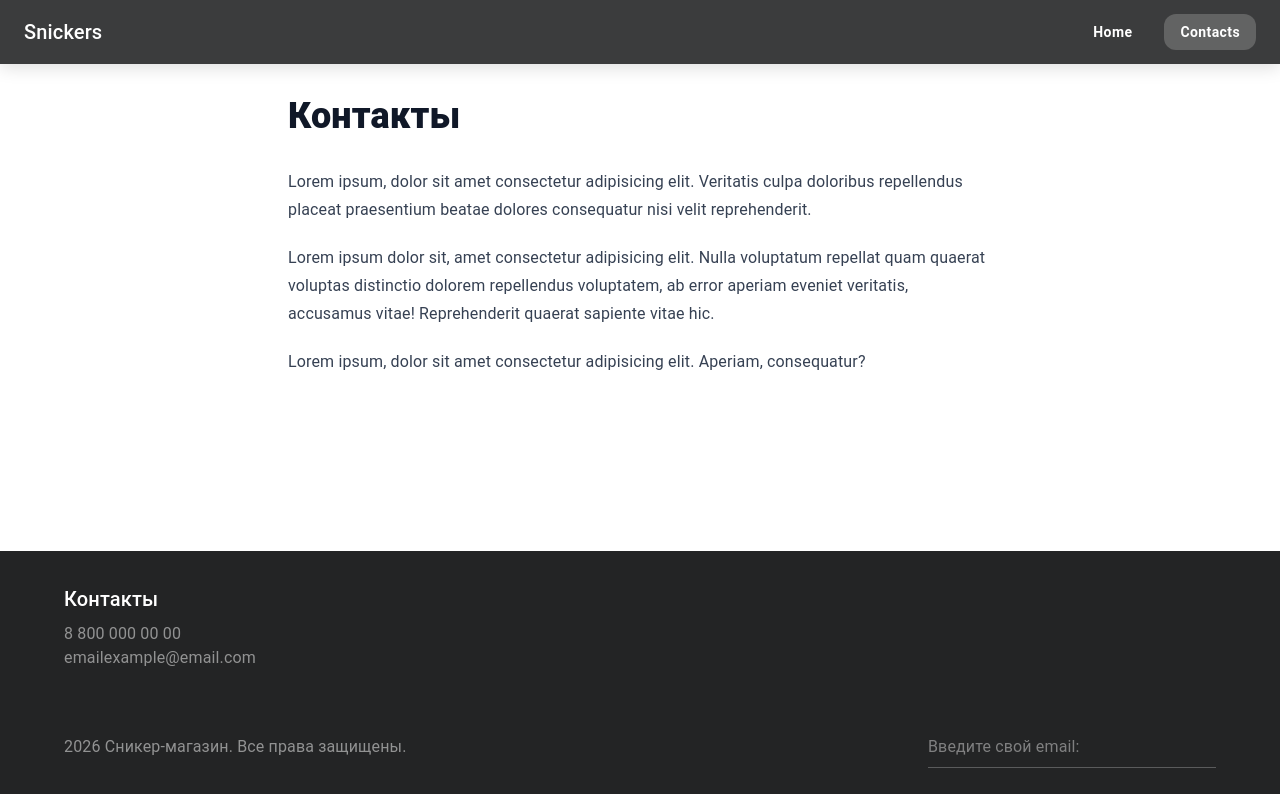
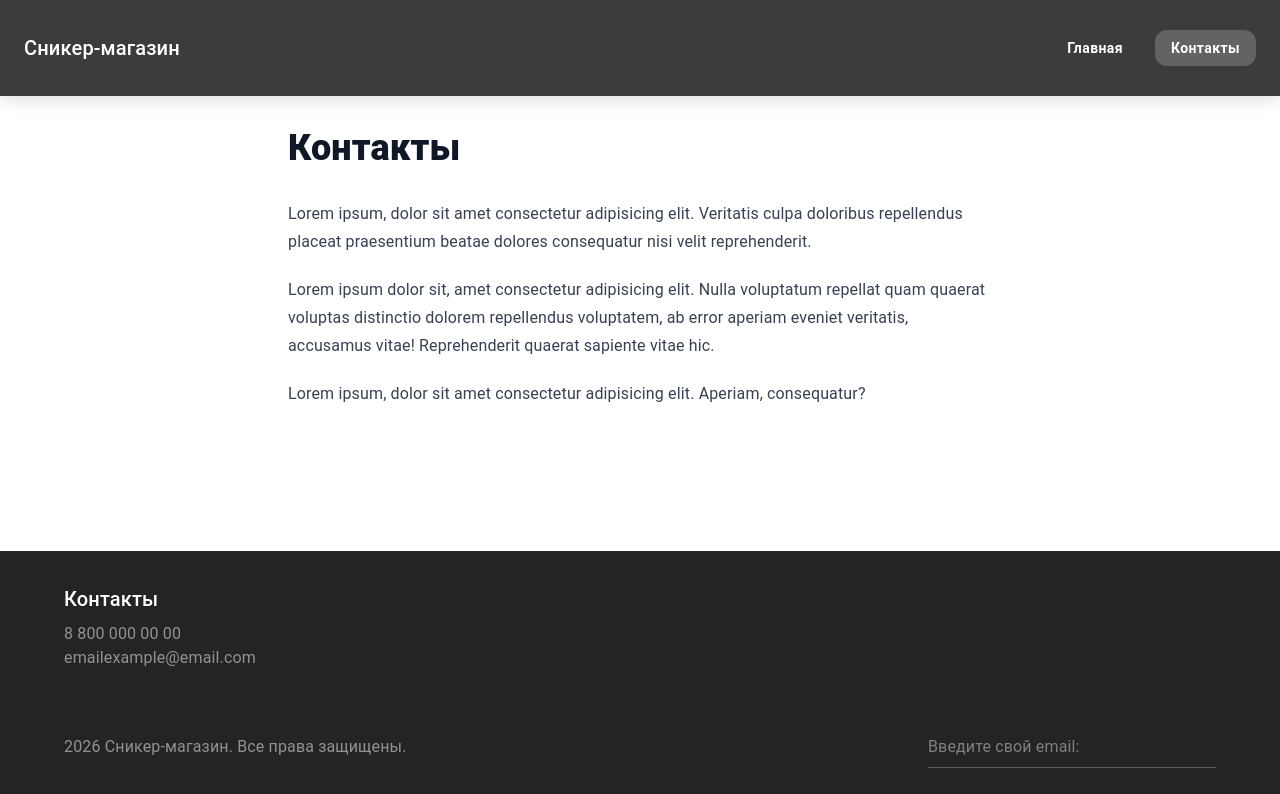
Before and after one commit to ArtemKutsan/react-project-snickers, a React (Vite) app: page /contacts in a window 1280 px wide. Shown: the top 794 px of the page. Built offline with nearby package versions, Linux system fonts and the light colour scheme; no server answers; some icons are missing.

Commit message:
update: обновлены названия ссылок и титул сайта

```diff
--- a/src/components/Nav.jsx
+++ b/src/components/Nav.jsx
@@ -4,8 +4,9 @@ import Button from '@mui/material/Button';
 import Box from '@mui/material/Box';
 
 const navLinks = [
-  { title: 'Home', path: '/' },
-  { title: 'Contacts', path: '/contacts' },
+  { title: 'Главная', path: '/' },
+  // { title: 'Корзина', path: '/cart' },
+  { title: 'Контакты', path: '/contacts' },
 ];
 
 function Nav() {
--- a/src/components/sections/Header.jsx
+++ b/src/components/sections/Header.jsx
@@ -7,9 +7,9 @@ import Nav from '../Nav';
 
 function Header() {
   return (
-    <AppBar position="static" sx={{ boxShadow: '0 4px 16px rgba(0, 0, 0, 0.125)' }}>
+    <AppBar position="static" sx={{ boxShadow: '0 4px 16px rgba(0, 0, 0, 0.125)', py: 2 }}>
       <Toolbar sx={{ display: 'flex', justifyContent: 'space-between', gap: 2 }}>
-        <Typography variant="h6">Snickers</Typography>
+        <Typography variant="h6">Сникер-магазин</Typography>
         <Nav />
       </Toolbar>
     </AppBar>
```
